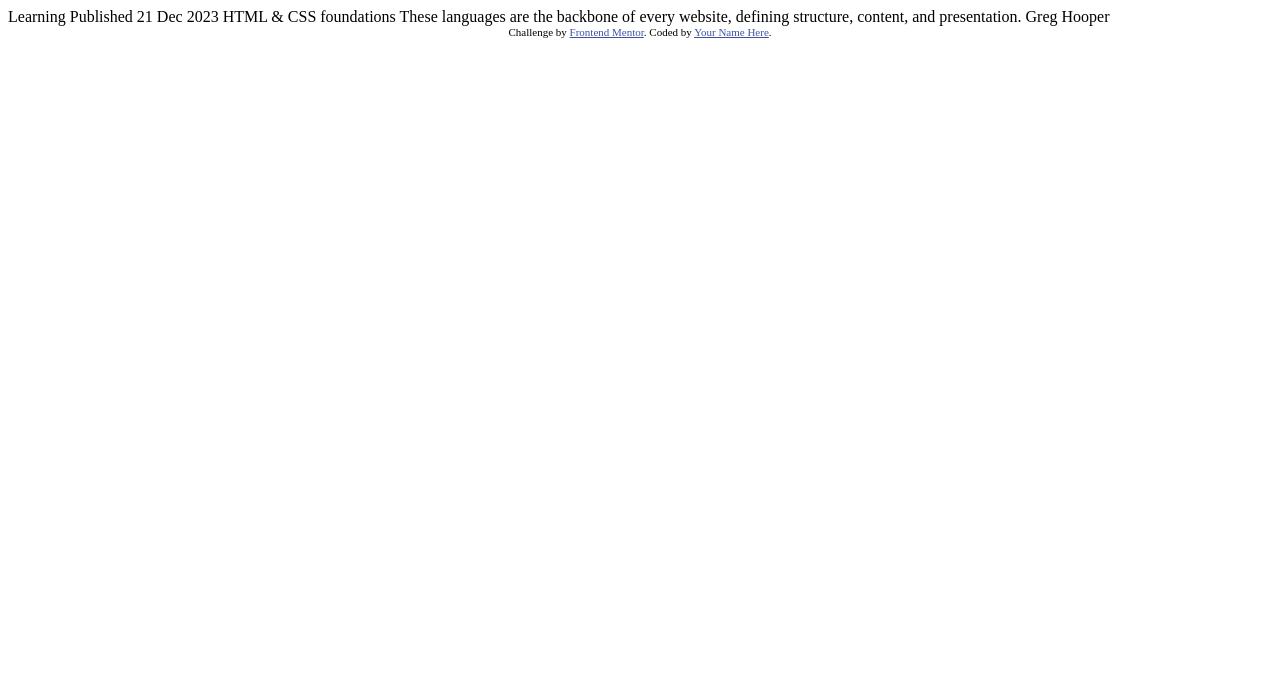
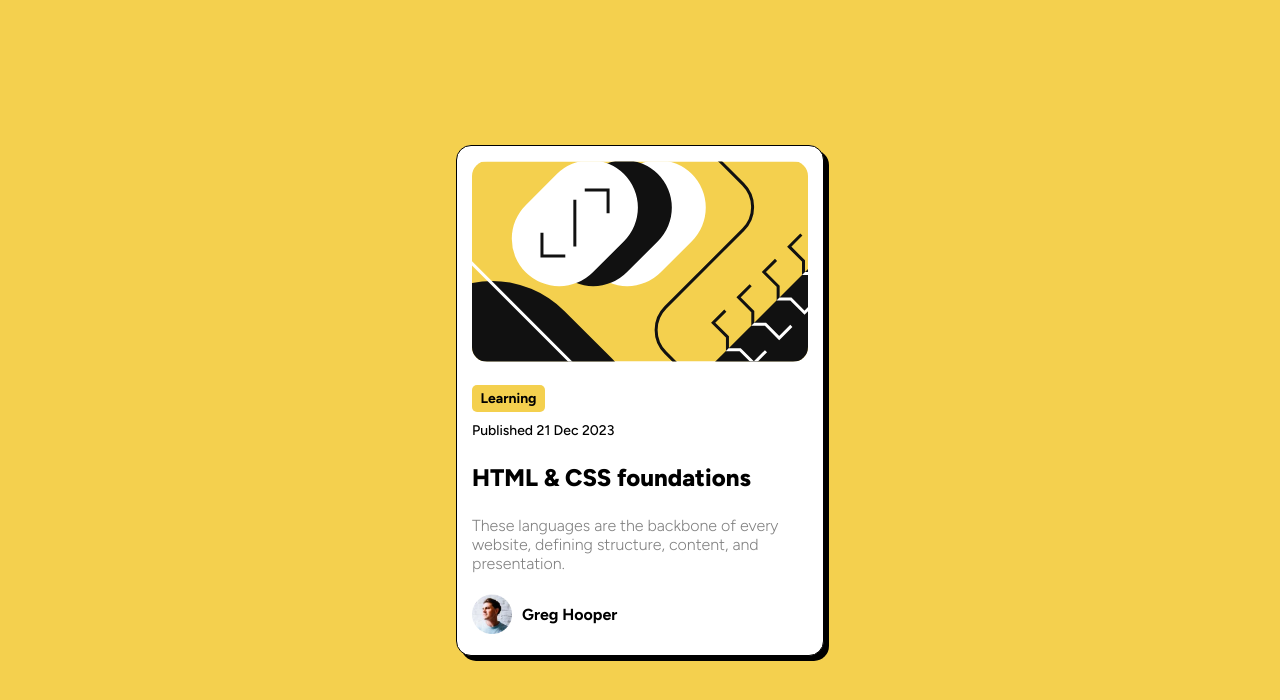
Before and after one commit to bob2build/blog-preview-card, a plain HTML site: page index.html in a window 1280 px wide. Drawn offline with Linux system fonts and the light colour scheme.

Commit message:
solution for blog-preview-card

```diff
--- a/index.html
+++ b/index.html
@@ -1,34 +1,47 @@
 <!DOCTYPE html>
 <html lang="en">
+
 <head>
   <meta charset="UTF-8">
-  <meta name="viewport" content="width=device-width, initial-scale=1.0"> <!-- displays site properly based on user's device -->
+  <meta name="viewport" content="width=device-width, initial-scale=1.0">
+  <!-- displays site properly based on user's device -->
+
+  <link rel="preconnect" href="https://fonts.googleapis.com">
+  <link rel="preconnect" href="https://fonts.gstatic.com" crossorigin>
+  <link href="https://fonts.googleapis.com/css2?family=Figtree:ital,wght@0,300..900;1,300..900&display=swap"
+    rel="stylesheet">
 
   <link rel="icon" type="image/png" sizes="32x32" href="./assets/images/favicon-32x32.png">
+  <link href="styles.css" rel="stylesheet">
 
   <title>Frontend Mentor | Blog preview card</title>
 
-  <!-- Feel free to remove these styles or customise in your own stylesheet 👍 -->
-  <style>
-    .attribution { font-size: 11px; text-align: center; }
-    .attribution a { color: hsl(228, 45%, 44%); }
-  </style>
 </head>
+
 <body>
 
-  Learning
+  <main>
+    <section>
+      <div>
+        <img src="./assets/images/illustration-article.svg" />
+      </div>
+      <header>
+        <p class="header"> <b>Learning</b> </p>
+        <p class="published"> Published 21 Dec 2023 </p>
+      </header>
+      <article>
+        <p class="article-header"> HTML & CSS foundations </p>
+        <p class="article-content"> These languages are the backbone of every website, defining structure, content, and
+          presentation.</p>
+      </article>
+      <footer>
+        <img alt="author" src="./assets/images/image-avatar.webp" />
+        <p class="author-name">Greg Hooper</p>
+      </footer>
+    </section>
+  </main>
 
-  Published 21 Dec 2023
 
-  HTML & CSS foundations
+</body>
 
-  These languages are the backbone of every website, defining structure, content, and presentation.
-
-  Greg Hooper
-
-  <div class="attribution">
-    Challenge by <a href="https://www.frontendmentor.io?ref=challenge" target="_blank">Frontend Mentor</a>.
-    Coded by <a href="#">Your Name Here</a>.
-  </div>
-</body>
 </html>
--- /dev/null
+++ b/styles.css
@@ -0,0 +1,103 @@
+html, body, main {
+    margin: 0px;
+    width: 100%;
+    height: 100%;
+}
+
+main {
+    background-color: hsl(47, 88%, 63%);
+    display: flex;
+    justify-content: center;
+    align-items: center;
+}
+
+section {
+    border: 1px solid black;
+    background-color: hsl(0, 0%, 100%);
+    border-radius: 15px;
+    width: 366px;
+    box-shadow: 5px 5px;
+    display: flex;
+    flex-direction: column;
+}
+
+section > * {
+    padding: 15px;
+}
+
+section > div {
+    padding-bottom: 5px;
+}
+
+section > div > img {
+    border-radius: 15px;
+}
+
+p {
+    font-family: 'Figtree';
+    font-size: 16px;
+}
+
+header {
+    display: flex;
+    flex-direction: column;
+    justify-content: flex-start;
+    margin-top: 0px;
+    padding-top: 0px;
+    margin-bottom: 0px;
+    padding-bottom: 0px;
+}
+
+.header {
+    text-align: center;
+    padding-bottom: 5px;
+    padding-top: 5px;
+    background-color: hsl(47, 88%, 63%);
+    width: 8ch;
+    border-radius: 5px;
+    margin-bottom: 0px;
+    font-weight: 800;
+    font-size: 14px;
+}
+
+.published {
+    font-size: 14px;
+    font-weight: 500;
+    margin-top: 10px;
+    margin-bottom: 0px;
+}
+
+article {
+    margin-top: 0px;
+    padding-top: 0px;
+    margin-bottom: 0px;
+    padding-bottom: 0px;
+}
+
+.article-header {
+    font-size: 24px;
+    font-weight: 800;
+}
+
+.article-content {
+    font-size:16px;
+    font-weight: 200;
+    color: hsl(0, 0%, 50%);
+}
+
+footer {
+    display: flex;
+    align-items: center;
+    margin-top: 0px;
+    padding-top: 0px;
+}
+
+footer > img {
+    width: 40px;
+    height: 40px;
+}
+
+.author-name {
+    padding-left: 10px;
+    font-weight: 700;
+}
```
